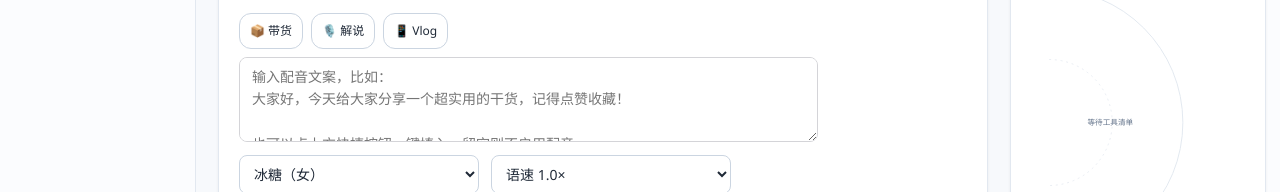
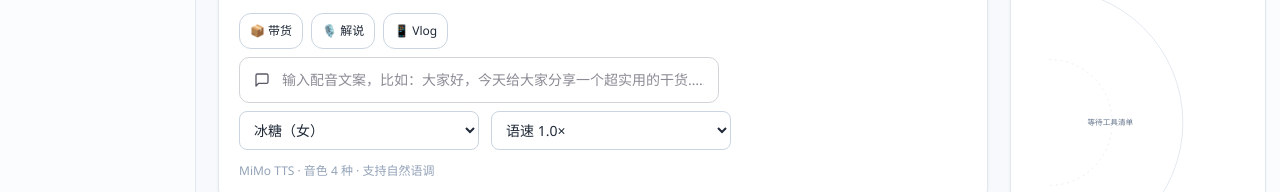
Before and after one commit to luckly06/video-mcp, a plain HTML site: page station/web/index.html in a window 1280 px wide. Shown: the part 995-1187 px from the top of the page. Drawn offline with Linux system fonts and the light colour scheme; no server answers.

Commit message:
style: TTS 输入框换 pf-search 渐变聚焦样式（Uiverse 灵感）

```diff
--- a/station/web/index.html
+++ b/station/web/index.html
@@ -165,7 +165,10 @@
               <button type="button" class="btn btn-mini tts-preset-btn" data-text="你有没有想过，为什么有些人总能轻松搞定难题？其实秘诀只有一个……">🎙️ 解说</button>
               <button type="button" class="btn btn-mini tts-preset-btn" data-text="今天去了一个好地方，随手拍了一段，分享给你们！喜欢的话记得点赞关注哦。">📱 Vlog</button>
             </div>
-            <textarea id="tts-text" class="wb-textarea" rows="3" placeholder="输入配音文案，比如：&#10;大家好，今天给大家分享一个超实用的干货，记得点赞收藏！&#10;&#10;也可以点上方快捷按钮一键填入。留空则不启用配音。" style="width:100%;min-height:56px;font-size:14px;resize:vertical;box-sizing:border-box;padding:8px 12px;border:1px solid var(--border-light, #d4d4d8);border-radius:8px;background:var(--surface-default, #fff);color:var(--text-primary, #18181b);font-family:inherit;line-height:1.6;"></textarea>
+            <label class="pf-search tts-input">
+              <svg class="pf-search__icon" xmlns="http://www.w3.org/2000/svg" viewBox="0 0 24 24" fill="none" stroke="currentColor" stroke-width="2" stroke-linecap="round" stroke-linejoin="round" aria-hidden="true"><path d="M21 15a2 2 0 0 1-2 2H7l-4 4V5a2 2 0 0 1 2-2h14a2 2 0 0 1 2 2z"/></svg>
+              <input id="tts-text" class="pf-search__input" type="text" placeholder="输入配音文案，比如：大家好，今天给大家分享一个超实用的干货……&#10;也可以点上方快捷按钮一键填入。留空则不启用配音。" />
+            </label>
             <div style="display:flex;gap:12px;align-items:center;margin-top:8px;flex-wrap:wrap;">
               <select id="tts-voice" class="wb-select compact"><option value="冰糖">冰糖（女）</option><option value="茉莉">茉莉（女）</option><option value="苏打">苏打（男）</option><option value="白桦">白桦（男）</option></select>
               <select id="tts-speed" class="wb-select compact">
--- a/station/web/style.css
+++ b/station/web/style.css
@@ -506,3 +506,52 @@ code {
 #progress-text {
   display: block; margin-top: 6px; font-size: 12px; color: var(--text-secondary);
 }
+
+/* ── TTS 语音合成输入框 ── */
+.pf-search.tts-input {
+  position: relative;
+  display: inline-flex;
+  align-items: center;
+  width: 100%;
+  max-width: 480px;
+  height: 46px;
+  padding: 0 12px 0 40px;
+  background: #fff;
+  border: 1px solid #d4d4d8;
+  border-radius: 10px;
+  transition: border-color .12s, box-shadow .2s, background .2s;
+}
+.pf-search.tts-input .pf-search__icon {
+  position: absolute;
+  left: 14px; top: 50%;
+  transform: translateY(-50%);
+  width: 16px; height: 16px;
+  color: #5a5a66;
+  pointer-events: none;
+  transition: color .12s;
+}
+.pf-search.tts-input .pf-search__input {
+  flex: 1; height: 100%;
+  border: 0; outline: 0;
+  background: transparent;
+  color: #18181b;
+  font-family: inherit;
+  font-size: 14px;
+  min-width: 0;
+}
+.pf-search.tts-input .pf-search__input::placeholder {
+  color: #8b8b95;
+}
+.pf-search.tts-input:hover {
+  border-color: #18181b;
+}
+.pf-search.tts-input:focus-within {
+  border-color: transparent;
+  background:
+    linear-gradient(#fff, #fff) padding-box,
+    linear-gradient(90deg, #e8429b, #9b5be8, #3fc7e8, #b8f25f, #f5b946) border-box;
+  box-shadow: 0 0 0 3px rgba(63,199,232,.32);
+}
+.pf-search.tts-input:focus-within .pf-search__icon {
+  color: #18181b;
+}
```
